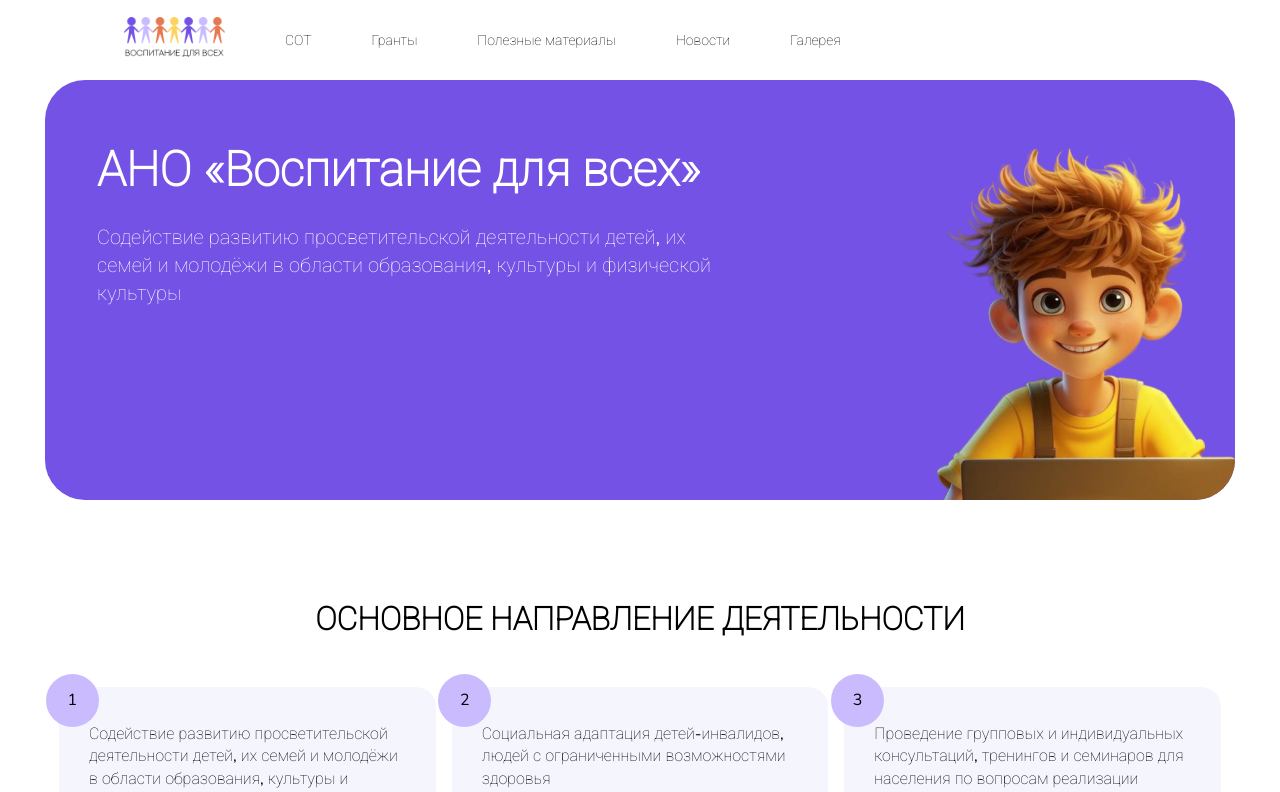
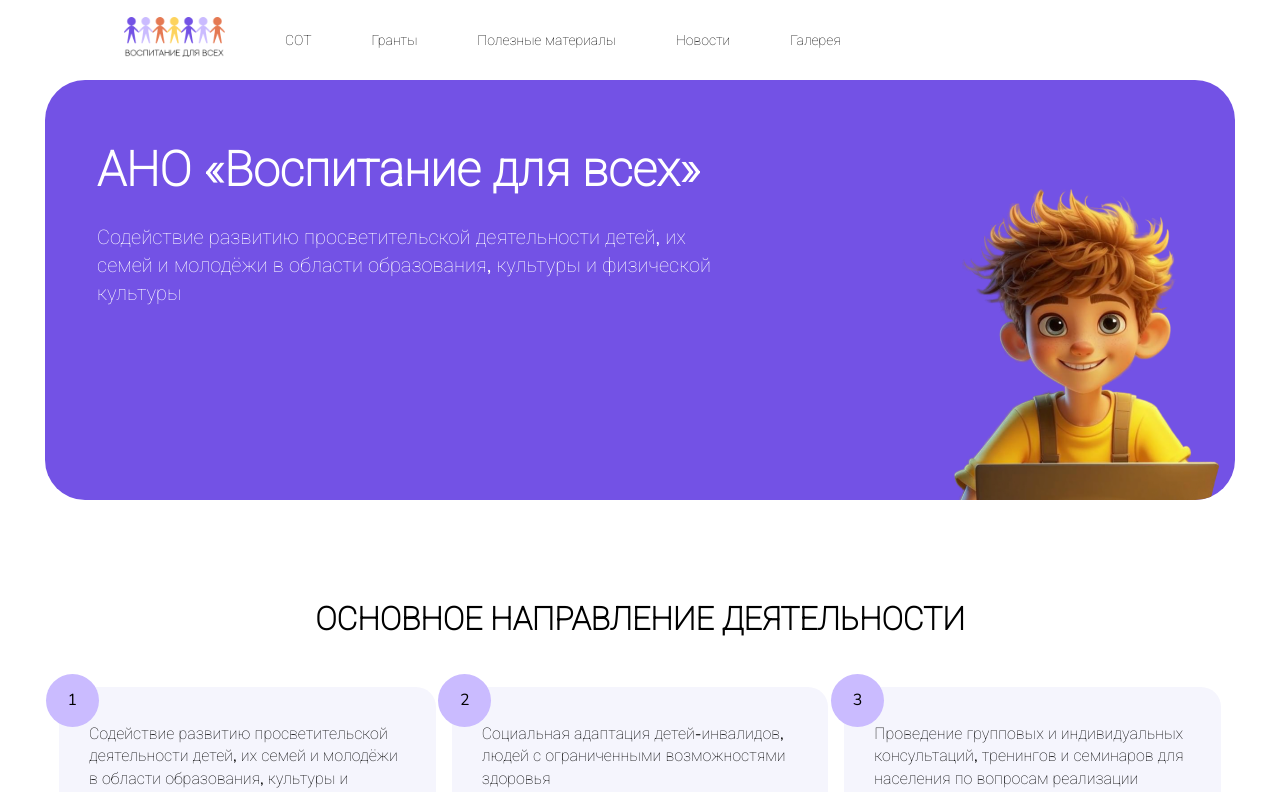
Before and after one commit to working-place/Mne-by-v-nebo, a Vue app: page / in a window 1280 px wide. Shown: the top 792 px of the page. Built offline with nearby package versions, Linux system fonts and the light colour scheme; a web font is replaced by a local one.

Commit message:
fix: change img size

```diff
--- a/src/components/ui/ReusableScreen.vue
+++ b/src/components/ui/ReusableScreen.vue
@@ -204,6 +204,8 @@ flex-direction: column;
   &__img-box {
     display: flex;
     width: 100%;
+    align-items: flex-end;
+    justify-content: center;
 
 
     @media only screen and (min-width: 768px) {
@@ -218,9 +220,11 @@ flex-direction: column;
   }
 
   &__img {
-    object-fit: cover;
+    object-fit: contain;
     width: 100%;
+    // pad: 5px;
     border-bottom-right-radius: 30px;
+
 
 //     @media only screen and (min-width: 768px) {
 // width: 200px;
```
